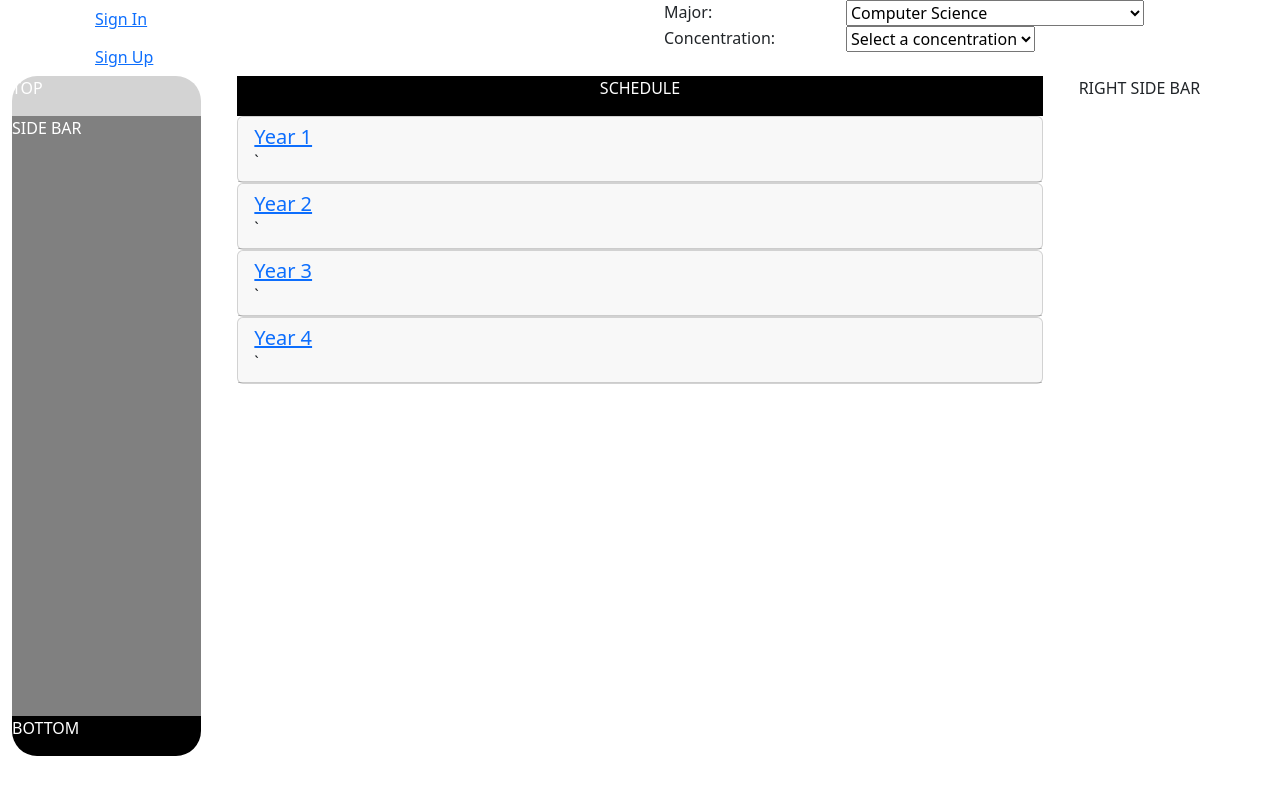
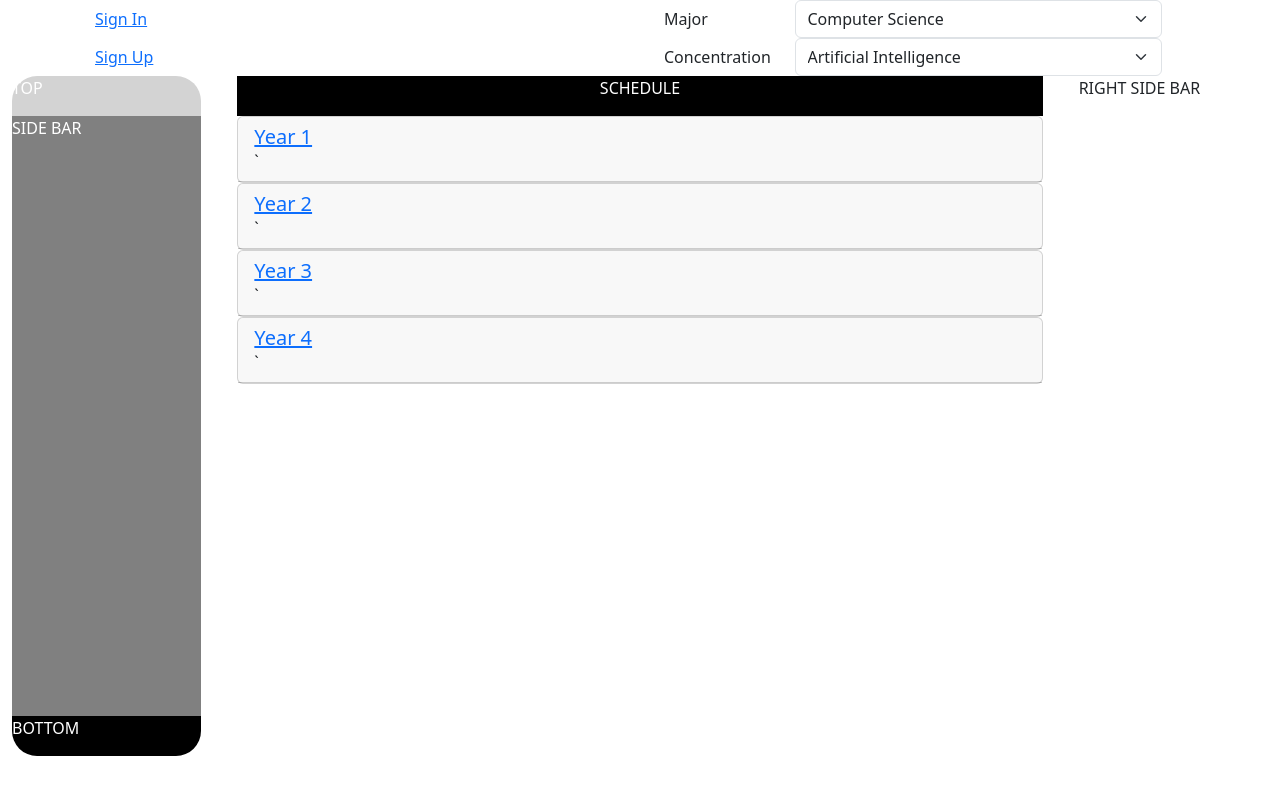
Before and after one commit to TK94975/MS_What_IF, a React (Create React App) app in the folder client/: page / in a window 1280 px wide. Shown: the top 794 px of the page. Built offline with nearby package versions, Linux system fonts and the light colour scheme.

Commit message:
bs vs react-bs nonsense

```diff
--- a/client/src/components/Header.js
+++ b/client/src/components/Header.js
@@ -20,7 +20,8 @@ const Header = ({ isUserSignedIn, onSignInSuccess }) => {
                     {isUserSignedIn ? (
                     <ProfileBox isUserSignedIn={isUserSignedIn}/>
                     ) : (
-                    [<SignIn onSignInSuccess={onSignInSuccess} key={1} />, <SignUp onSignInSuccess={onSignInSuccess} key={2}/>]
+                    [<SignIn onSignInSuccess={onSignInSuccess} key={1} />,
+                    <SignUp onSignInSuccess={onSignInSuccess} key={2}/>]
                     )}
                 </Col>
                 <Col>
--- a/client/src/components/MajorConcentrationSelector.js
+++ b/client/src/components/MajorConcentrationSelector.js
@@ -1,9 +1,9 @@
 //CSS
 import 'bootstrap/dist/css/bootstrap.css'; // Import Bootstrap CSS
-import { Container, Row, Col } from 'react-bootstrap';
+import { Container, Row, Col, Form } from 'react-bootstrap';
 import '../styles.css';
 //Packages
-import {React, useState, useEffect} from "react";
+import {React, useState} from "react";
 
 const MajorConcentrationSelector = props => {
     const [majors, setMajors] = useState([
@@ -37,13 +37,10 @@ const MajorConcentrationSelector = props => {
     return (
         <Container>
         <Row>
-            <Col xs={4}>
-            <label htmlFor="majors">Major:</label>
-            </Col>
-            <Col xs={8}>
-            <select
-                name="majors"
-                id="majors"
+            <Form.Group as={Row}>
+                <Form.Label column sm={3}>Major</Form.Label>
+                <Col sm={9}>
+                    <Form.Select
                     value={selectedMajor}
                     onChange={handleMajorChange}
                     >
@@ -52,31 +49,27 @@ const MajorConcentrationSelector = props => {
                     {major[1]}
                     </option>
                     ))}
-            </select>
+                    </Form.Select>
                 </Col>
+            </Form.Group>
+
         </Row>
         <Row>
-            <Col xs={4}>
-            <label htmlFor="concentrations">Concentration:</label>
-            </Col>
-            <Col xs={8}>
-            <select
-                name="concentrations"
-                id="concentrations"
+            <Form.Group as={Row}>
+                <Form.Label column sm={3}>Concentration</Form.Label>
+                <Col sm={9}>
+                    <Form.Select
                     value={selectedConcentration}
                     onChange={handleConcentrationChange}
-                disabled={!concentrations[selectedMajor]?.length}
                     >
-                <option value="" disabled>
-                Select a concentration
-                </option>
                     {concentrations[selectedMajor]?.map((concentration) => (
                     <option key={concentration[0]} value={concentration[0]}>
                     {concentration[1]}
                     </option>
                     ))}
-            </select>
+                    </Form.Select>
                 </Col>
+            </Form.Group>
         </Row>
         </Container>
     );
--- a/client/src/components/ProfileBox.js
+++ b/client/src/components/ProfileBox.js
@@ -1,6 +1,6 @@
 //CSS
 import 'bootstrap/dist/css/bootstrap.css'; // Import Bootstrap CSS
-import { Container, Col, Row } from 'react-bootstrap';
+import { Container, Col, Row, Form } from 'react-bootstrap';
 import '../styles.css';
 //Packages
 import {React, useState, useEffect} from "react";
@@ -19,12 +19,14 @@ const ProfileBox = ({isUserSignedIn}) => {
 
     return (
         <Container>
-            <Row>
                 <Col>
-                    <h6>University at Albany, SUNY</h6>
-                    <p>{`Email: ${email}`}</p>
+                <Row>
+                    <Form.Label>University at Albany, SUNY</Form.Label>
+                </Row>
+                <Row>
+                </Row>
+                    <Form.Label>{`Email: ${email}`}</Form.Label>
                 </Col>
-            </Row>
         </Container>
     )
 }
--- a/client/src/components/SignIn.js
+++ b/client/src/components/SignIn.js
@@ -3,7 +3,6 @@ import { Modal, Button, Form } from 'react-bootstrap';
 import axios from 'axios';
 
 const SignIn = ({onSignInSuccess}) => {
-  const [validated, setValidated] = useState(false);
   const [show, setShow] = useState(false);
   const [email, setEmail] = useState("");
   const [password, setPassword] = useState("");
--- a/client/src/components/SignUp.js
+++ b/client/src/components/SignUp.js
@@ -50,7 +50,7 @@ const SignUp = ({onSignInSuccess}) => {
 
   const handleSubmit = async (event) => {
     event.preventDefault();
-    if (password != checkPassword) {
+    if (password !== checkPassword) {
         setWarning("Passwords dont match");
         return
     } else {
```
Lines whose indentation alone changed are shown as unchanged.
